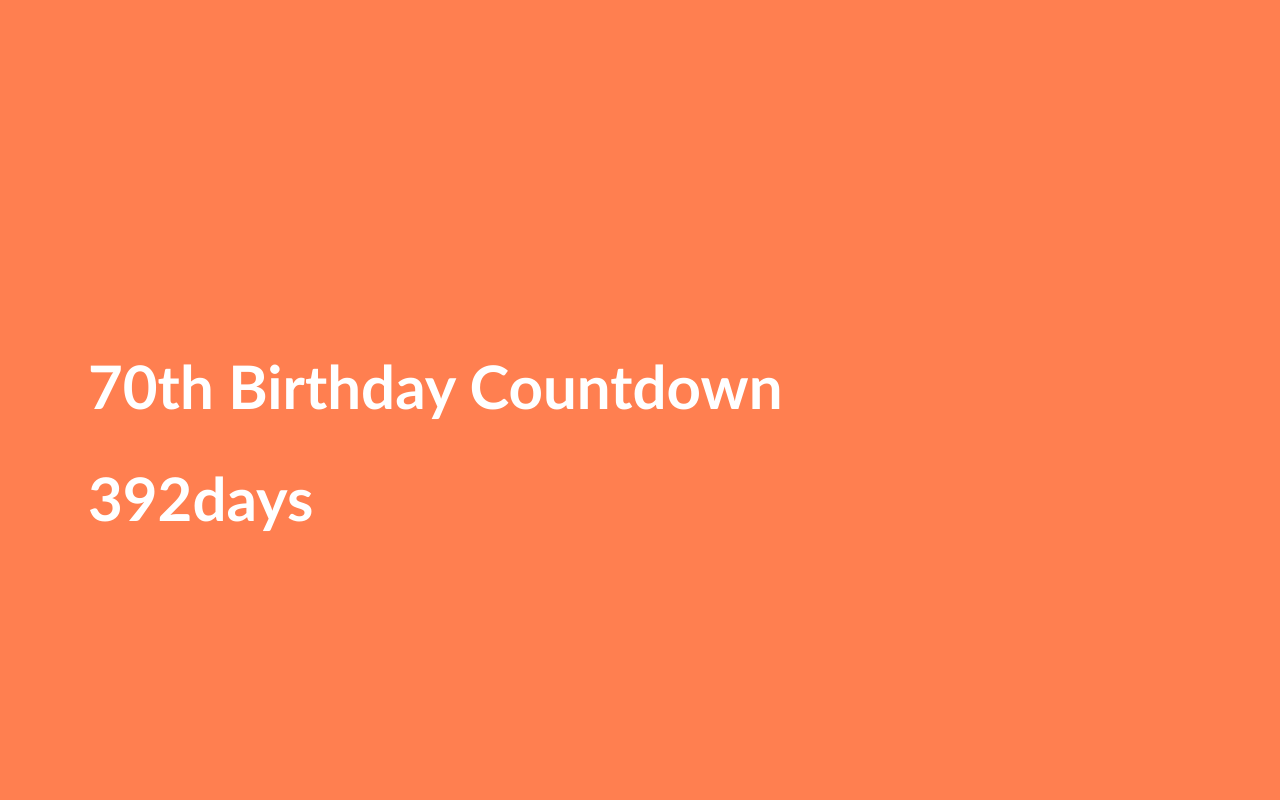
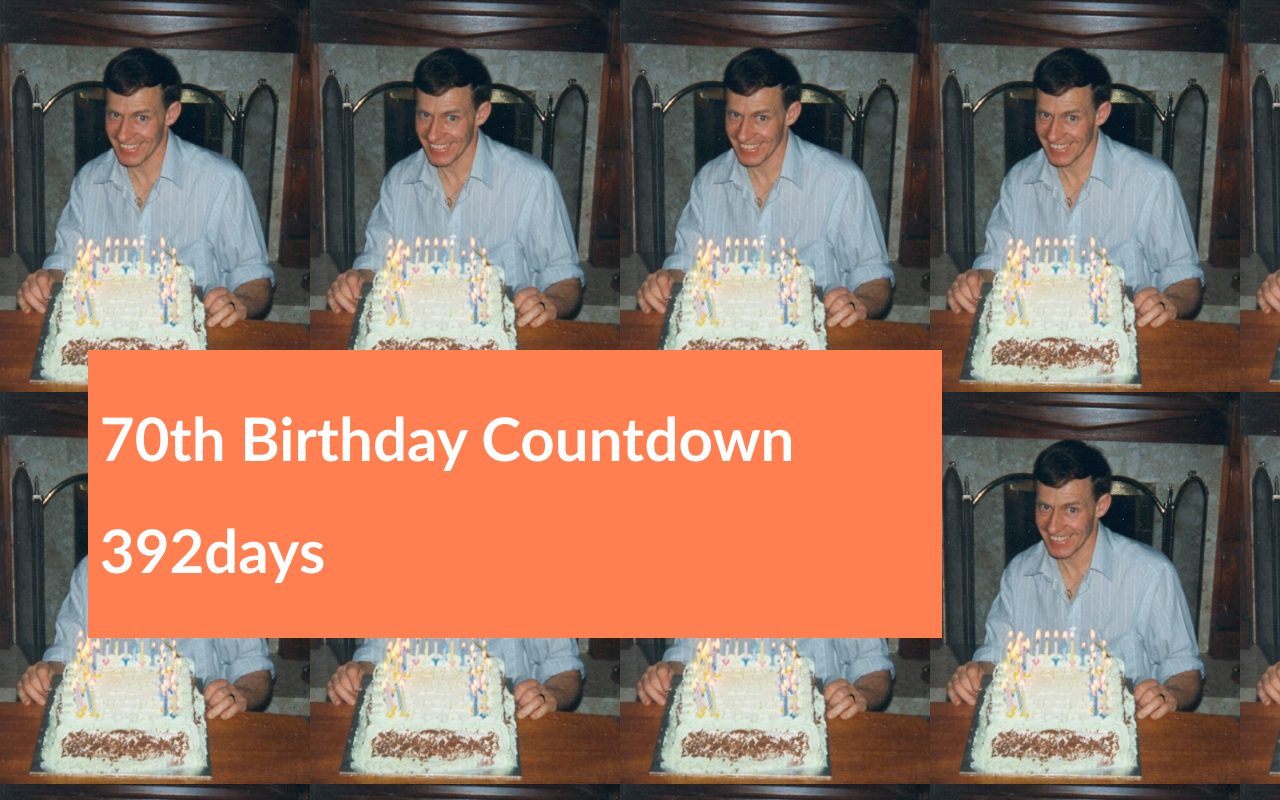
Before and after one commit to PdoyleC/70-birthday-countdown-timer, a plain HTML site: page index.html in a window 1280 px wide. Drawn offline with Linux system fonts and the light colour scheme.

Commit message:
added background image

```diff
--- a/styles.css
+++ b/assets/css/style.css
@@ -1,9 +1,18 @@
 body {
     background-color: coral;
-    color: white;
+    color: rgb(255, 255, 255);
     font-size: 30px;
     font-display: center;
+    background-image: url("../images/misc.png");
     font-family: 'Trebuchet MS', 'Lucida Sans Unicode', 'Lucida Grande', 'Lucida Sans', Arial, sans-serif;
     margin-top: 350px;
     padding-left: 80px;
 }
+
+.card {
+
+    background-color: coral;
+    max-width: 830px;
+    padding: 1%;
+
+}
--- a/index.html
+++ b/index.html
@@ -3,7 +3,7 @@
 <head>
     <meta charset="utf-8" />
     <title>70th Birthday Countdown</title>
-    <link rel="stylesheet" href="styles.css" />
+    <link rel="stylesheet" href="assets/css/style.css" />
 </head>
 
 <body>
```
Also changed, not shown: assets/images/misc.png (added).
